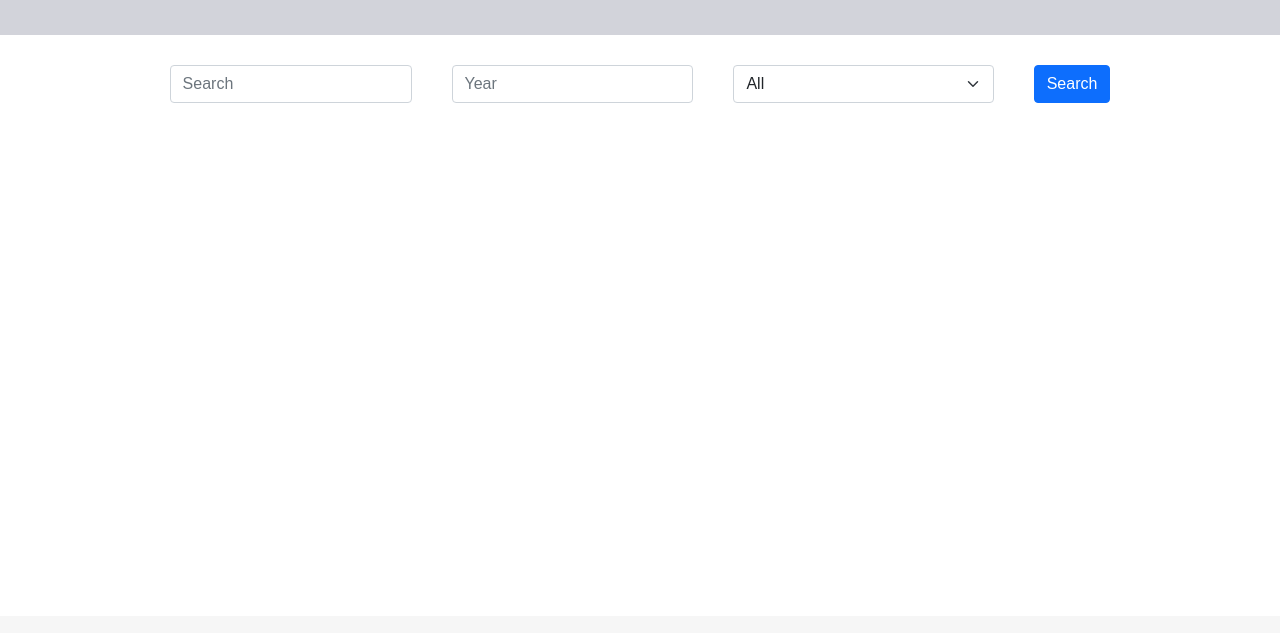
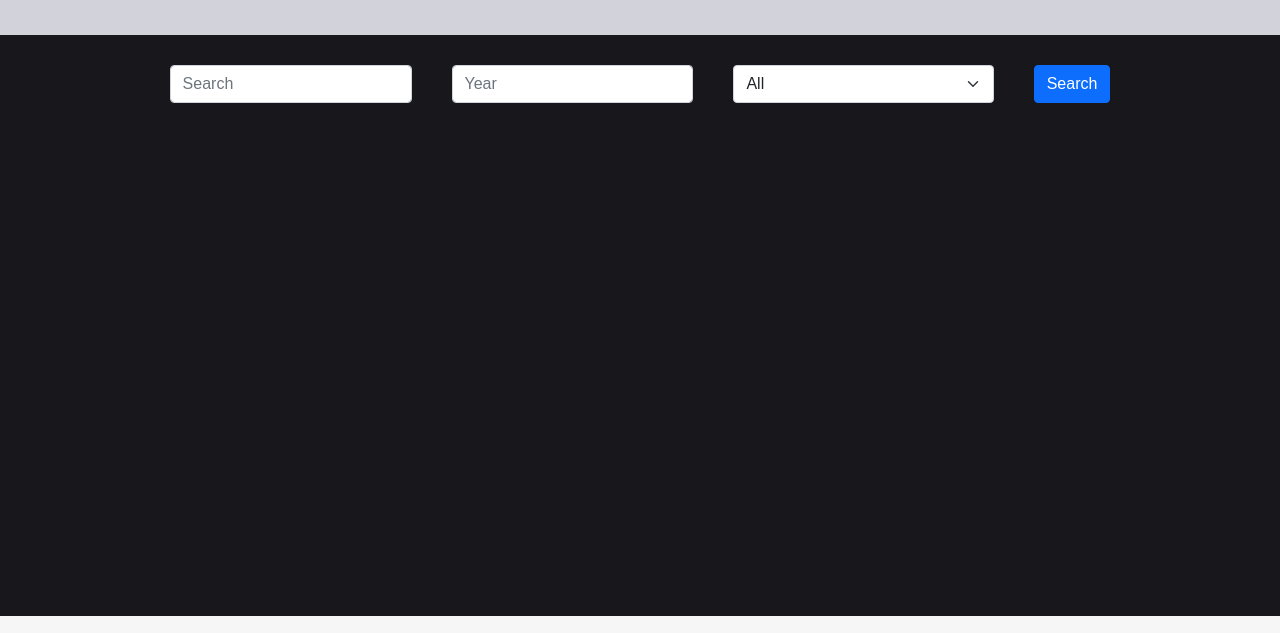
Before and after one commit to sukhrobbeksoatov/movies-api, a plain HTML site: page index.html in a window 1280 px wide. Shown: the part 98-731 px from the top of the page. Drawn offline with Linux system fonts and the light colour scheme; a web font is replaced by a local one.

Commit message:
fix bugs

```diff
--- a/scss/blocks/_common.scss
+++ b/scss/blocks/_common.scss
@@ -10,8 +10,7 @@ html {
 }
 
 body {
-  // background-color: #17171c;
-  background-color: #fff;
+  background-color: #17171c;
   font-family: "Unbounded", "Arial", sans-serif;
   height: 100%;
   display: flex;
```
Also changed, not shown: css/main.css, 1 other file.
